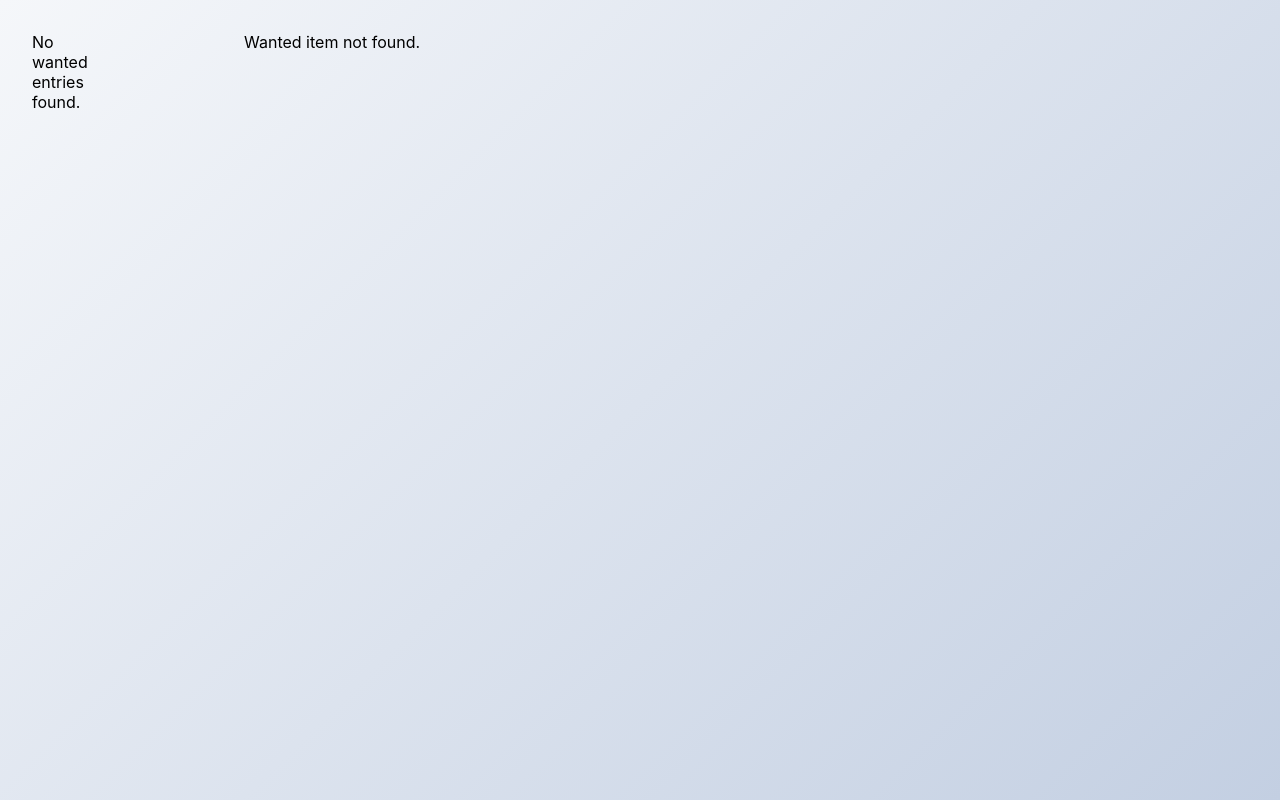
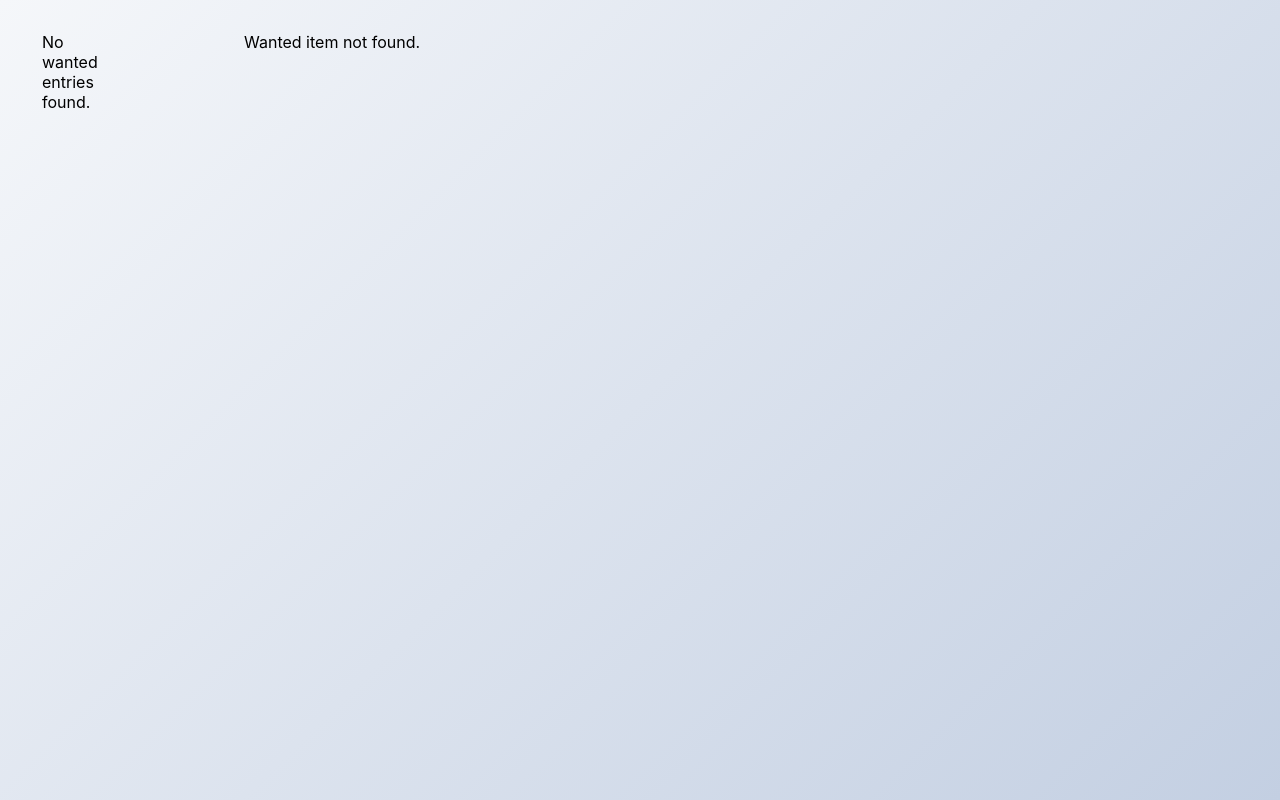
Before and after one commit to Rs-appez/DofusRessourcesTracker, a Django app: page /tracker/wanted/ in a window 1280 px wide. Run offline with Django 5.2, Linux system fonts and the light colour scheme; data that the repository does not hold is empty.

Commit message:
feat(ui): improve wanted list scrolling and layout
Added vertical scrolling and padding to the wanted list grid for better
usability. Set container height to 95vh to ensure consistent sizing and
overflow handling. Adjusted styles for improved appearance and user
experience.

```diff
--- a/apps/tracker/static/tracker/css/wanted-list.css
+++ b/apps/tracker/static/tracker/css/wanted-list.css
@@ -3,12 +3,15 @@
   display: grid;
   grid-template-columns: repeat(auto-fill, 80px);
   gap: 10px;
+  padding-left: 10px;
+  height: 100%;
+  overflow-y: auto;
+  scrollbar-color: transparent transparent;
 }
 
 .wanted-entry {
   background: white;
   border-radius: 12px;
-  overflow: hidden;
   box-shadow: var(--box-shadow);
   height: 70px;
   width: 70px;
--- a/apps/tracker/static/tracker/css/wanted.css
+++ b/apps/tracker/static/tracker/css/wanted.css
@@ -6,6 +6,7 @@
 }
 .wanted-list-container {
   flex: 0 0 180px;
+  height: 95vh;
 }
 
 .wanted-detail-container {
```
